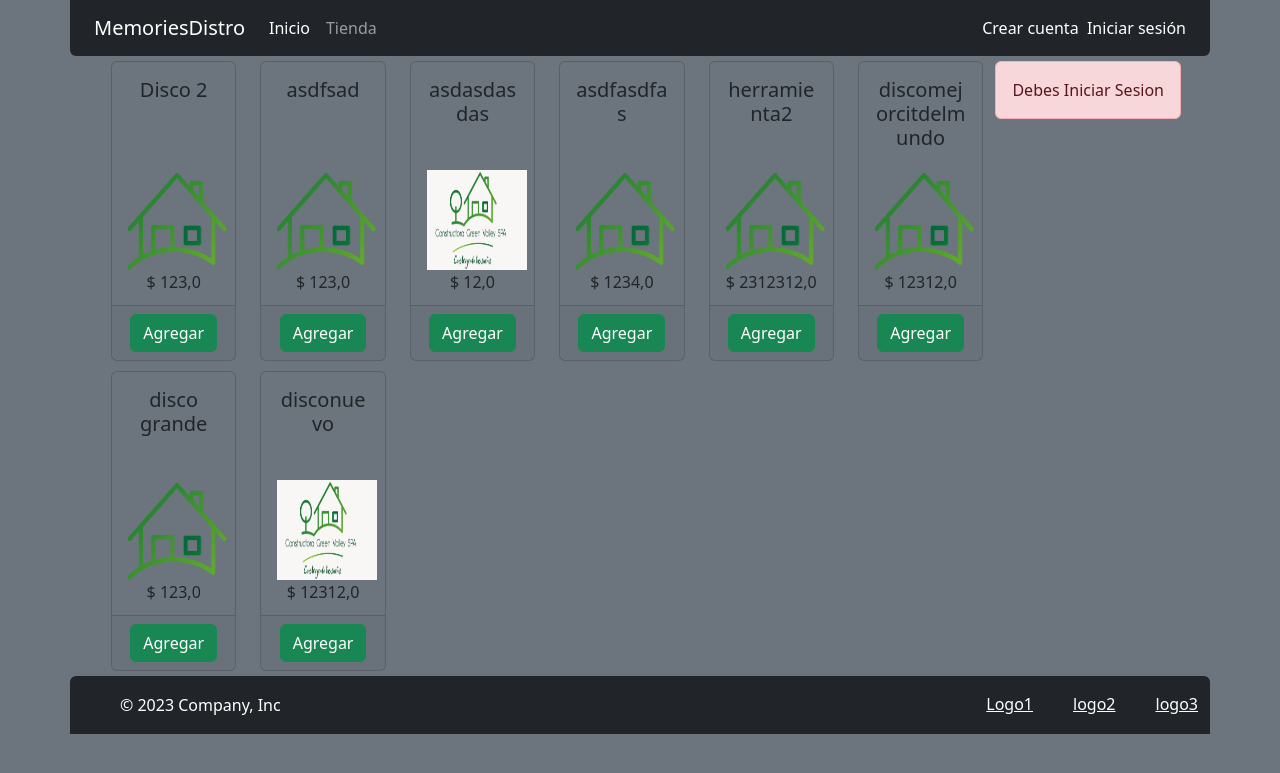
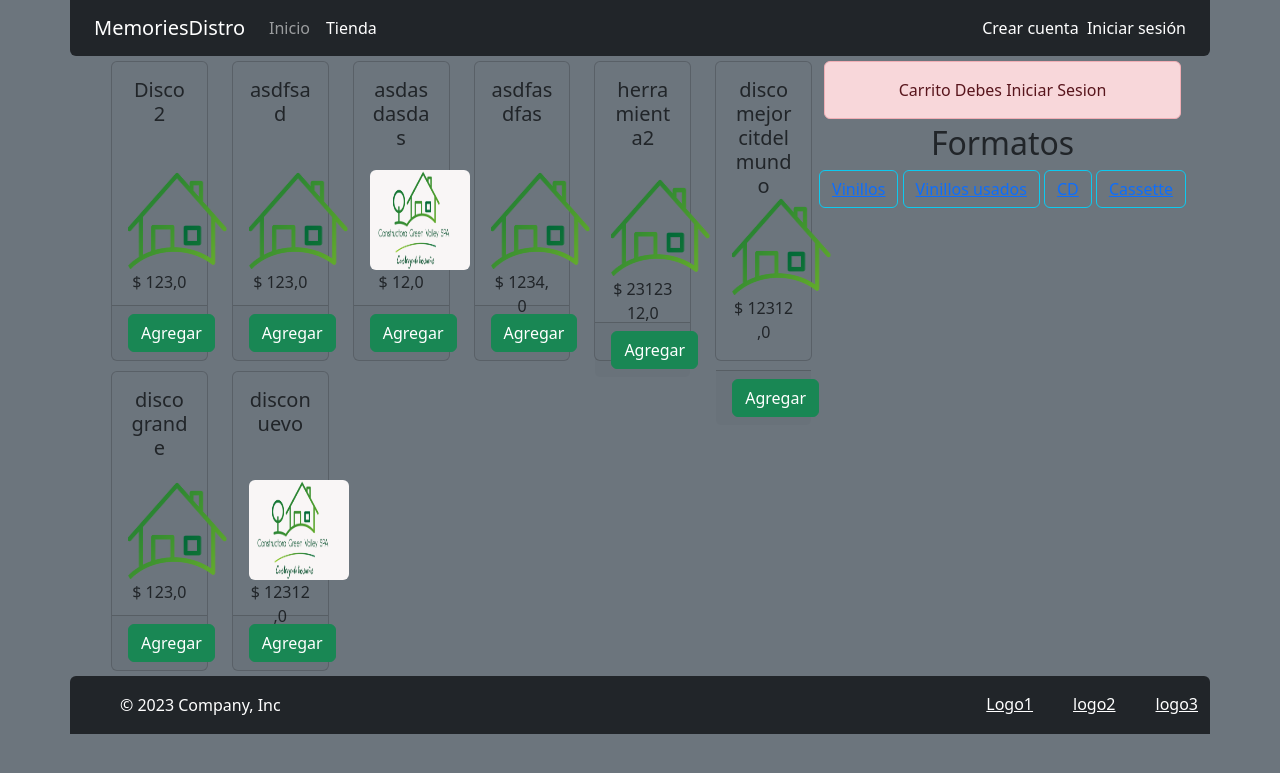
Before and after one commit to ChamorroDev/PyTienda, a Django app: page /tienda/ in a window 1280 px wide. Shown: the top 773 px of the page. Run offline with Django 4.2, Linux system fonts and the light colour scheme; data comes from the database, SQL or seed files in the repository; both versions use the stored data as it was after the commit.

Commit message:
categoras

```diff
--- a/TiendaMusical/inicio/templates/navbar.html
+++ b/TiendaMusical/inicio/templates/navbar.html
@@ -8,10 +8,23 @@
       <div class="collapse navbar-collapse" id="navbarsExample07">
         <ul class="navbar-nav me-auto mb-2 mb-lg-0">
           <li class="nav-item">
+            {% if  request.get_full_path  == '/' %}
+
             <a class="nav-link active" aria-current="page" href="{% url 'Home' %}">Inicio</a>
+            {% else %}
+            <a class="nav-link" href="{% url 'Home' %}">Inicio</a>
+
+            {% endif %}
+
           </li>
           <li class="nav-item">
-              <a class="nav-link" href="{% url 'Tienda' %}">Tienda</a>
+            {% if  request.get_full_path  == '/tienda/' %}
+
+            <a class="nav-link active" aria-current="page"  href="{% url 'Tienda' %}">Tienda</a>
+            {% else %}
+
+            <a class="nav-link" href="{% url 'Tienda' %}">Tienda</a>
+            {% endif %}
         </li>
 
     </ul>
--- a/TiendaMusical/tienda/static/css/style.css
+++ b/TiendaMusical/tienda/static/css/style.css
@@ -1,5 +1,3 @@
-
-
-#warp{
-    word-wrap: break-word;
+#linksCategorias {
+    text-decoration: none;
 }
--- a/TiendaMusical/tienda/templates/ofertas.html
+++ b/TiendaMusical/tienda/templates/ofertas.html
@@ -2,7 +2,7 @@
 <div class="container">
 
     <div class="row">
-        <h1 class="text-center">Mega Ofertas </h1>
+        <h1 class="text-center">Megas Ofertas </h1>
     {% for disco in discos %}
         {% if disco.oferta  %}
         <div class="col-md-4">
--- a/TiendaMusical/tienda/templates/tienda.html
+++ b/TiendaMusical/tienda/templates/tienda.html
@@ -4,13 +4,37 @@
 {% load static %}
 
 {% block contenido %}
+<link href="{% static '/css/style.css' %}" rel="stylesheet" type="text/css">
 <div class="container">
     <div style="float: right; ;">
 
 
 
-        <div class="alert alert-danger text-center " style="margin:5px; ">Debes Iniciar Sesion </div>
+        <div class="alert alert-danger text-center " style="margin:5px; ">
+            Carrito
+            Debes Iniciar Sesion
+        </div>
+        <div style="float: right; ;" >
 
+
+            <h2 class="text-center">Formatos</h2>
+            <button type="button" class="btn btn-outline-info text-center">
+            <a href="{% url 'formato' 1 %}" class="linksCategorias">Vinillos </a>
+            </button>
+
+            <button type="button" class="btn btn-outline-info text-center">
+            <a href="{% url 'formato' 2  %}" class="linksCategorias">Vinillos usados</a>
+            </button>
+
+            <button type="button" class="btn btn-outline-info text-center">
+            <a href="{% url 'formato' 3  %}" class="linksCategorias">CD </a>
+            </button>
+
+            <button type="button" class="btn btn-outline-info text-center">
+                <a href="{% url 'formato' 4  %}" class="linksCategorias">Cassette</a>
+            </button>
+
+        </div>
 
     </div>
     <div class="row">
@@ -22,7 +46,8 @@
                 <div class="card-body" style="text-align: center;">
                     <h5 class="card-title" style="height: 40%;">{{disco.nombre}}</h5>
 
-                    <img src="{{disco.imagen.url}}" width="100" height="100" alt="">
+                    <img src="{{disco.imagen.url}}" class="rounded" width="100" height="100" alt="">
+
                     <p class="card-text">$&nbsp;{{disco.precio}}</p>
 
                 </div>
@@ -31,10 +56,6 @@
                 </div>
             </div>
         </div>
-
-        {% else %}
-        <h5 class="card-title">{{disco.nombre}}</h5>
-        <a href=""> no tengo imagen</a>
         {% endif %}
 
 
--- a/TiendaMusical/tienda/urls.py
+++ b/TiendaMusical/tienda/urls.py
@@ -1,6 +1,6 @@
 from django.urls import path
 
-from .views import tienda
+from .views import tienda , formato
 
 from django.conf import settings
 
@@ -9,5 +9,6 @@ from django.conf.urls.static import static
 
 urlpatterns = [
     path('', tienda, name="Tienda"),
+    path('formato/<int:formato_id>/',formato, name="formato"),
 
 ] + static(settings.STATIC_URL, document_root=settings.STATIC_ROOT)
--- a/TiendaMusical/tienda/views.py
+++ b/TiendaMusical/tienda/views.py
@@ -1,6 +1,7 @@
 from django.shortcuts import render
 
 from .models import Disco
+from .models import FormatoDisco
 
 # Create your views here.
 def tienda(request):
@@ -9,3 +10,8 @@ def tienda(request):
     all_discos=Disco.objects.all()
 
     return render(request,"tienda.html",{"discos":all_discos})
+
+def formato(request,formato_id):
+    all_formats=FormatoDisco.objects.get(id=formato_id)
+    all_discos=Disco.objects.filter(formatos=formato_id)
+    return render(request,"tienda.html",{"formato":all_formats,"discos":all_discos})
```
Also changed, not shown: TiendaMusical/db.sqlite3, TiendaMusical/inicio/static/css/style.css (line endings or trailing spaces), TiendaMusical/inicio/views.py (line endings or trailing spaces).
